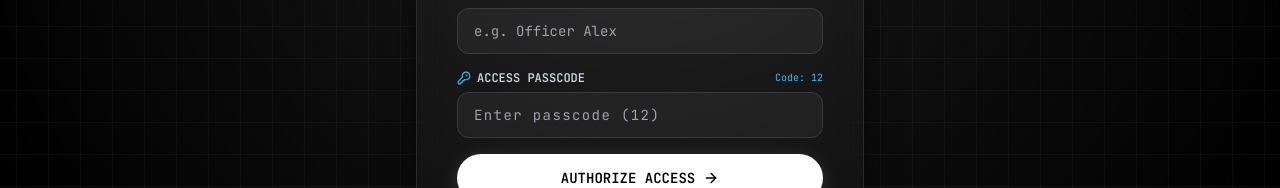
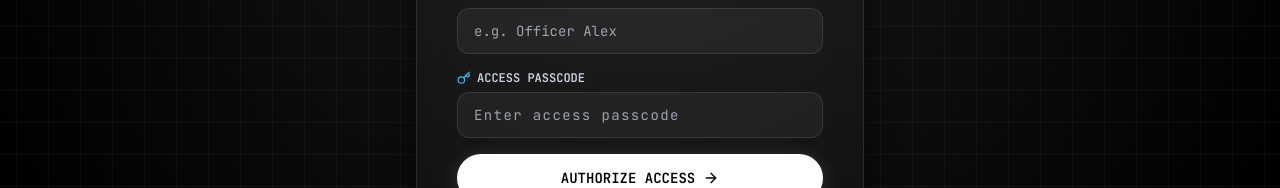
Before and after one commit to srinivas2s/ARGUS-poc, a Next.js app: page /login in a window 1280 px wide. Shown: the part 358-546 px from the top of the page. Built offline with nearby package versions, Linux system fonts and the light colour scheme.

Commit message:
feat: add src\app\login\page.tsx

```diff
--- a/src/app/login/page.tsx
+++ b/src/app/login/page.tsx
@@ -2,7 +2,7 @@
 
 import React, { useState } from 'react';
 import { useRouter } from 'next/navigation';
-import { ShieldAlert, KeyRound, User, ArrowRight, Lock, Sparkles } from 'lucide-react';
+import { ShieldAlert, Key, User, ArrowRight, Lock, Sparkles } from 'lucide-react';
 import { motion } from 'framer-motion';
 import { argusStore } from '@/lib/store';
 
@@ -27,7 +27,7 @@ export default function LoginPage() {
     setTimeout(() => {
       const success = argusStore.login(name || 'Lead Investigator', code);
       if (success) {
-        router.push('/dashboard');
+        router.push('/select-case');
       } else {
         setError('Invalid Security Passcode.');
         setIsLoading(false);
@@ -80,14 +80,13 @@ export default function LoginPage() {
           <div className="space-y-1.5">
             <div className="flex justify-between items-center">
               <label className="text-slate-300 font-semibold flex items-center space-x-1.5">
-                <KeyRound className="w-3.5 h-3.5 text-sky-400" />
+                <Key className="w-3.5 h-3.5 text-sky-400" />
                 <span>ACCESS PASSCODE</span>
               </label>
-              <span className="text-[10px] text-sky-400 font-mono">Code: 12</span>
             </div>
             <input
               type="password"
-              placeholder="Enter passcode (12)"
+              placeholder="Enter access passcode"
               value={code}
               onChange={(e) => setCode(e.target.value)}
               className="w-full bg-white/5 border border-white/10 focus:border-sky-400 rounded-xl px-4 py-3 text-white text-sm outline-none transition-colors tracking-widest"
```
